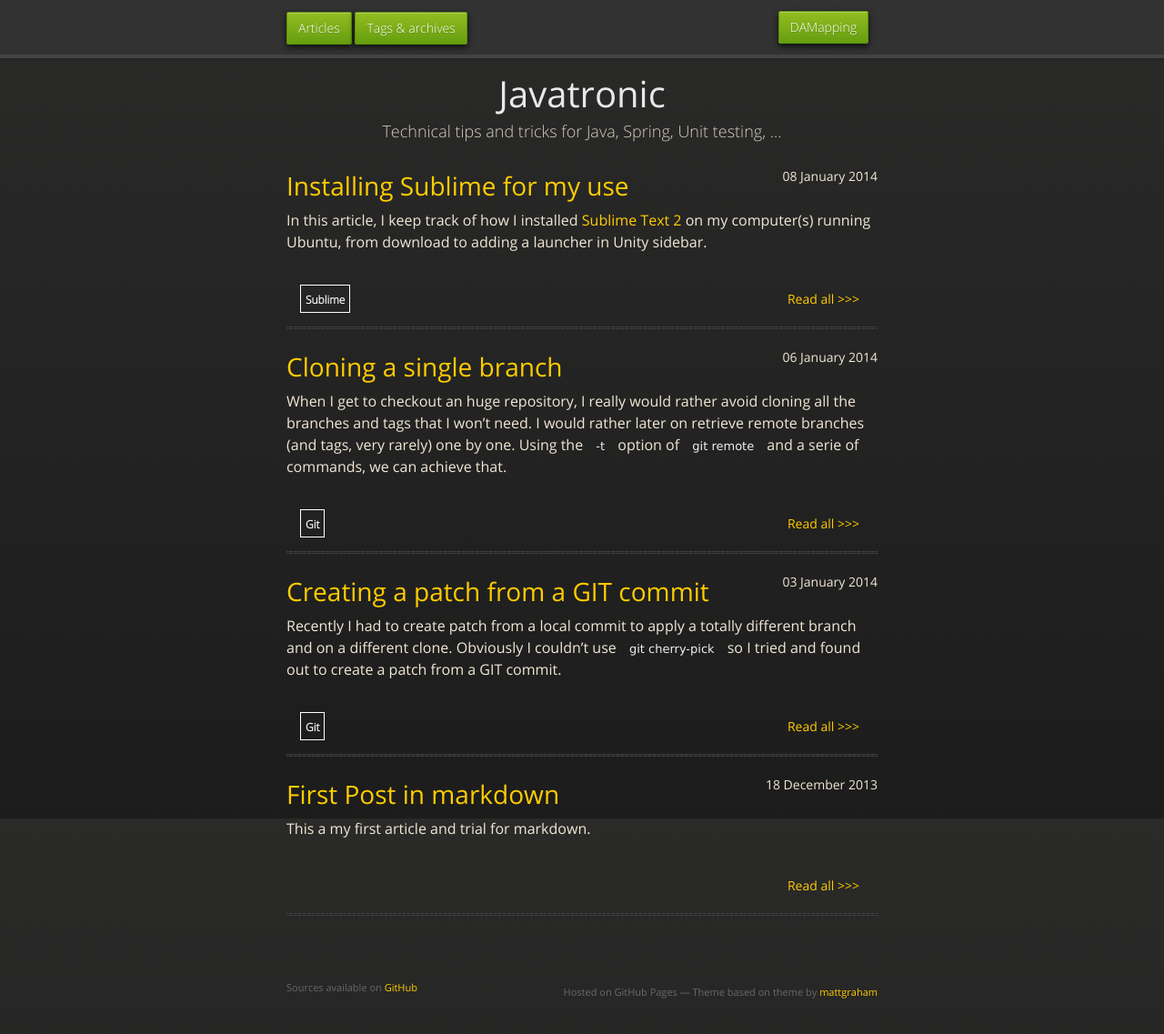
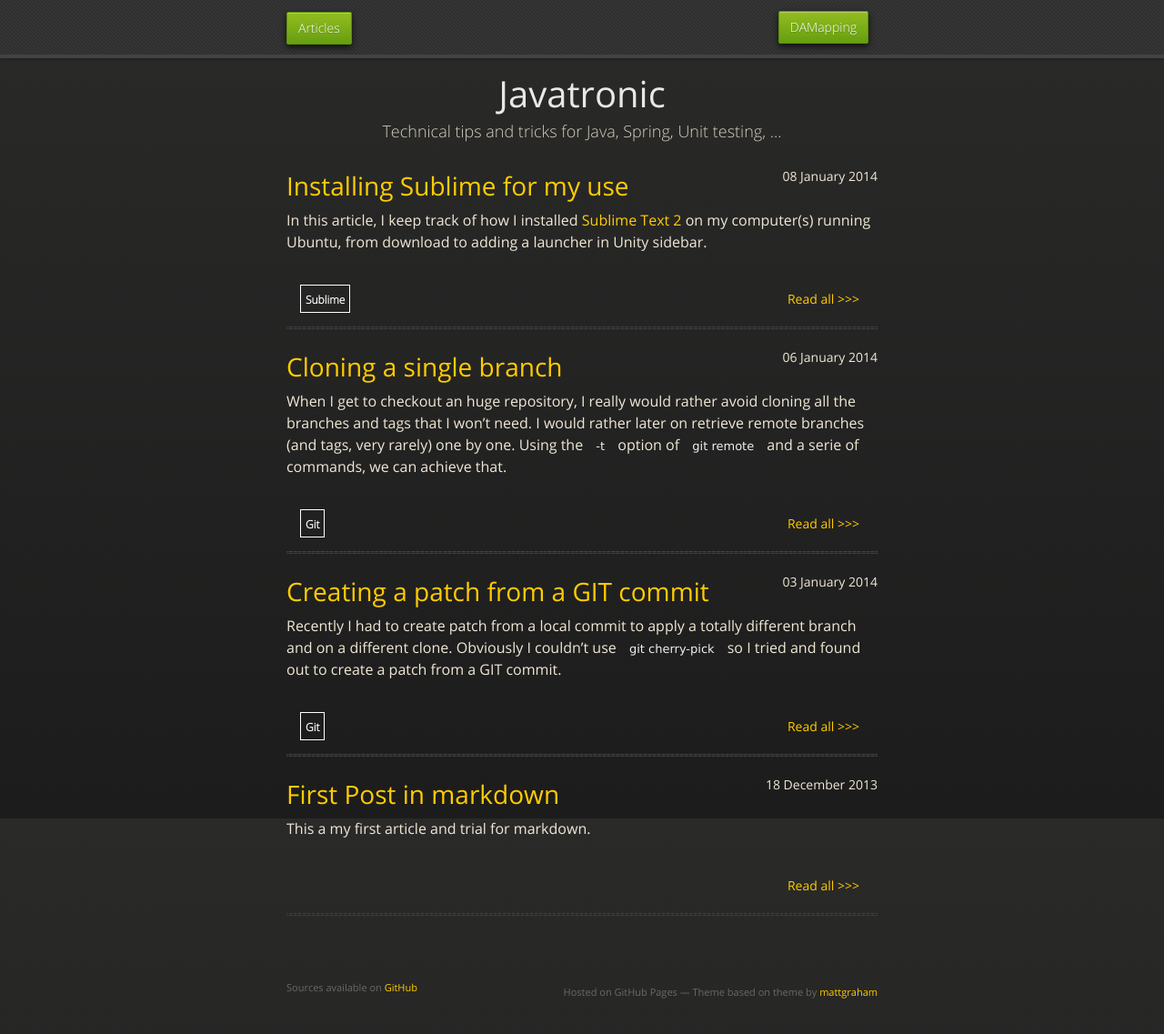
Before and after one commit to lesaint/lesaint.github.io, a Jekyll site: the page built from index.html, in a window 1280 px wide and 1158 px high. Shown: the top 1137 px of the window at 91% size. Built offline with Jekyll 4.4.1, drawn with Linux system fonts in a browser that asks for light colours; nearby versions of some CDN libraries; Markdown is read by kramdown in place of the engine named in the settings; the list of posts is cut into pages by our own code.

Commit message:
remove "archive & tags" link until it works

```diff
--- a/_layouts/default.html
+++ b/_layouts/default.html
@@ -24,7 +24,7 @@
       <div id="header">
         <nav>
           <li class=""><a href="/">Articles</a></li>
-          <li class=""><a href="/site_map">Tags &amp; archives</a></li>
+          <!--<li class=""><a href="/site_map">Tags &amp; archives</a></li>-->
           <li class="title"><a href="https://github.com/lesaint/damapping">DAMapping</a></li>
         </nav>
       </div><!-- end header -->
```
